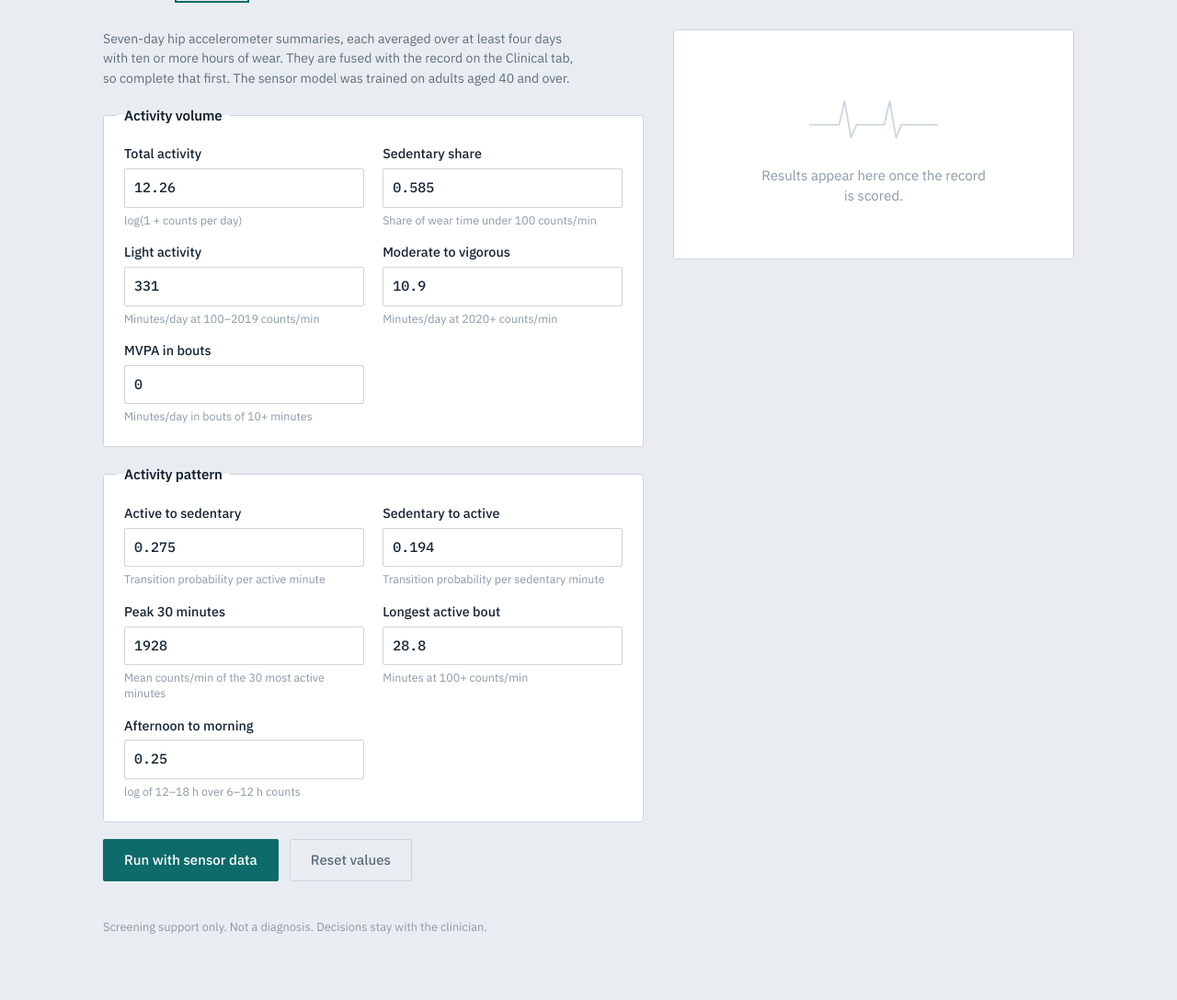
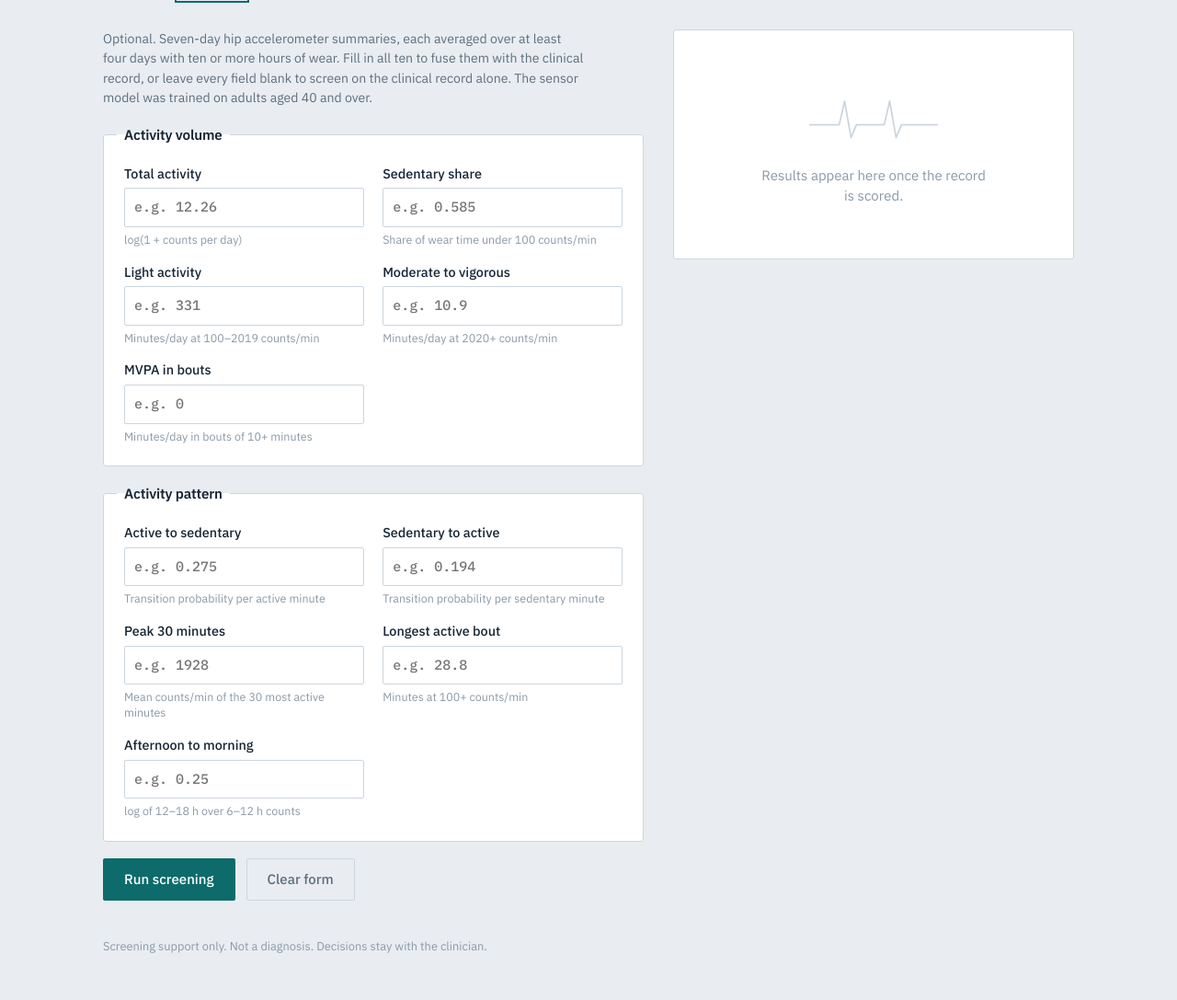
Before and after one commit to Shyamanth-2005/pad, a FastAPI app: page / in a window 1280 px wide, after a click on "Sensor". Shown: the part 292-1379 px from the top of the page at 92% size. Before the commit the page ends 1307 px from the top, so only its background shows below. Run offline with FastAPI, Linux system fonts and the light colour scheme; parts of the project's set-up code (start-up, migrations or seed data) failed here and were passed over.

Commit message:
feat: single run button with optional sensor data

```diff
--- a/src/static/app.js
+++ b/src/static/app.js
@@ -1,7 +1,8 @@
 const form = document.getElementById("intake");
 const errorBox = document.getElementById("error");
 const sensorForm = document.getElementById("sensor-intake");
-const sensorErrorBox = document.getElementById("sensor-error");
+const sensorFields = [...sensorForm.querySelectorAll("input")];
+const clearButton = document.getElementById("clear");
 
 const placeholder = document.getElementById("placeholder");
 const result = document.getElementById("result");
@@ -49,6 +50,15 @@ function collectSensor() {
     summaries[name] = Number(raw);
   }
   return summaries;
+}
+
+// A blank Sensor tab means no recording, so the record is scored on clinical
+// data alone. Once any field is filled all ten become required: the sensor
+// model has no imputation, so a partial recording is an error, not a recording.
+function syncSensorRequired() {
+  const entered = sensorFields.some((input) => input.value.trim() !== "");
+  for (const input of sensorFields) input.required = entered;
+  return entered;
 }
 
 function describeProblem(detail) {
@@ -157,36 +167,36 @@ form.addEventListener("input", (event) => {
   }
 });
 
-form.addEventListener("reset", () => {
+sensorForm.addEventListener("input", syncSensorRequired);
+
+clearButton.addEventListener("click", () => {
+  form.reset();
+  sensorForm.reset();
+  syncSensorRequired();
   clearResult();
   errorBox.hidden = true;
   setTimeout(updateRatio);
 });
 
+// The one Run button submits the clinical form from any tab. A gap in either
+// form sends the user to that tab with the browser pointing at the field.
 form.addEventListener("submit", (event) => {
   event.preventDefault();
   errorBox.hidden = true;
-  if (!form.reportValidity()) return;
-  score(collect(), event.submitter, errorBox);
-});
-
-sensorForm.addEventListener("reset", () => {
-  clearResult();
-  sensorErrorBox.hidden = true;
-});
-
-sensorForm.addEventListener("submit", (event) => {
-  event.preventDefault();
-  sensorErrorBox.hidden = true;
-  // The fusion needs the clinical score, so an incomplete record sends the
-  // user back to the Clinical tab with the browser pointing at the gap.
   if (!form.checkValidity()) {
     selectTab(document.getElementById("tab-clinical"));
     form.reportValidity();
     return;
   }
-  if (!sensorForm.reportValidity()) return;
-  score({ ...collect(), Accelerometry: collectSensor() }, event.submitter, sensorErrorBox);
+  const hasSensor = syncSensorRequired();
+  if (!sensorForm.checkValidity()) {
+    selectTab(document.getElementById("tab-sensor"));
+    sensorForm.reportValidity();
+    return;
+  }
+  const payload = collect();
+  if (hasSensor) payload.Accelerometry = collectSensor();
+  score(payload, event.submitter, errorBox);
 });
 
 // ---------------------------------------------------------------- tabs
--- a/src/static/style.css
+++ b/src/static/style.css
@@ -107,7 +107,7 @@ body {
 
 /* ---------------------------------------------------------- form */
 
-.intake { min-width: 0; }
+.inputs, .intake { min-width: 0; }
 
 .group {
   border: 1px solid var(--rule);
--- a/src/templates/index.html
+++ b/src/templates/index.html
@@ -28,6 +28,8 @@
 </nav>
 
 <main class="workspace">
+
+  <div class="inputs">
 
   <form id="intake" class="intake" role="tabpanel" aria-labelledby="tab-clinical"
         tabindex="0" novalidate>
@@ -145,47 +147,43 @@
       </div>
     </fieldset>
 
-    <div class="actions">
-      <button type="submit" class="run">Run screening</button>
-      <button type="reset" class="clear">Clear form</button>
-      <p class="error" id="error" hidden></p>
-    </div>
   </form>
 
   <form id="sensor-intake" class="intake" role="tabpanel" aria-labelledby="tab-sensor"
         tabindex="0" novalidate hidden>
 
-    <p class="lede">Seven-day hip accelerometer summaries, each averaged over at
-       least four days with ten or more hours of wear. They are fused with the
-       record on the Clinical tab, so complete that first. The sensor model was
-       trained on adults aged 40 and over.</p>
+    <p class="lede">Optional. Seven-day hip accelerometer summaries, each averaged
+       over at least four days with ten or more hours of wear. Fill in all ten to
+       fuse them with the clinical record, or leave every field blank to screen on
+       the clinical record alone. The sensor model was trained on adults aged 40
+       and over.</p>
 
     <fieldset class="group">
       <legend>Activity volume</legend>
       <div class="fields">
         <label class="field">
           <span>Total activity</span>
-          <input type="number" name="Log_Total_Counts" min="0" max="18" step="any" value="12.26" required>
+          <input type="number" name="Log_Total_Counts" min="0" max="18" step="any" placeholder="e.g. 12.26">
           <em>log(1 + counts per day)</em>
         </label>
         <label class="field">
           <span>Sedentary share</span>
-          <input type="number" name="Sedentary_Share" min="0" max="1" step="any" value="0.585" required>
+          <input type="number" name="Sedentary_Share" min="0" max="1" step="any" placeholder="e.g. 0.585">
           <em>Share of wear time under 100 counts/min</em>
         </label>
         <label class="field">
           <span>Light activity</span>
-          <input type="number" name="Light_Minutes" min="0" max="1440" step="any" value="331" required>
+          <input type="number" name="Light_Minutes" min="0" max="1440" step="any" placeholder="e.g. 331">
           <em>Minutes/day at 100&ndash;2019 counts/min</em>
         </label>
         <label class="field">
           <span>Moderate to vigorous</span>
-          <input type="number" name="MVPA_Minutes" min="0" max="1440" step="any" value="10.9" required>
+          <input type="number" name="MVPA_Minutes" min="0" max="1440" step="any" placeholder="e.g. 10.9">
           <em>Minutes/day at 2020+ counts/min</em>
         </label>
         <label class="field">
           <span>MVPA in bouts</span>
-          <input type="number" name="MVPA_Bout_Minutes" min="0" max="1440" step="any" value="0" required>
+          <input type="number" name="MVPA_Bout_Minutes" min="0" max="1440" step="any" placeholder="e.g. 0">
           <em>Minutes/day in bouts of 10+ minutes</em>
         </label>
       </div>
@@ -196,43 +194,47 @@
       <div class="fields">
         <label class="field">
           <span>Active to sedentary</span>
-          <input type="number" name="ASTP" min="0" max="1" step="any" value="0.275" required>
+          <input type="number" name="ASTP" min="0" max="1" step="any" placeholder="e.g. 0.275">
           <em>Transition probability per active minute</em>
         </label>
         <label class="field">
           <span>Sedentary to active</span>
-          <input type="number" name="SATP" min="0" max="1" step="any" value="0.194" required>
+          <input type="number" name="SATP" min="0" max="1" step="any" placeholder="e.g. 0.194">
           <em>Transition probability per sedentary minute</em>
         </label>
         <label class="field">
           <span>Peak 30 minutes</span>
-          <input type="number" name="Peak30_Counts" min="0" max="32767" step="any" value="1928" required>
+          <input type="number" name="Peak30_Counts" min="0" max="32767" step="any" placeholder="e.g. 1928">
           <em>Mean counts/min of the 30 most active minutes</em>
         </label>
         <label class="field">
           <span>Longest active bout</span>
-          <input type="number" name="Longest_Active_Bout" min="0" max="1440" step="any" value="28.8" required>
+          <input type="number" name="Longest_Active_Bout" min="0" max="1440" step="any" placeholder="e.g. 28.8">
           <em>Minutes at 100+ counts/min</em>
         </label>
         <label class="field">
           <span>Afternoon to morning</span>
-          <input type="number" name="Log_PM_AM_Ratio" min="-18" max="18" step="any" value="0.25" required>
+          <input type="number" name="Log_PM_AM_Ratio" min="-18" max="18" step="any" placeholder="e.g. 0.25">
           <em>log of 12&ndash;18 h over 6&ndash;12 h counts</em>
         </label>
       </div>
     </fieldset>
 
-    <div class="actions">
-      <button type="submit" class="run">Run with sensor data</button>
-      <button type="reset" class="clear">Reset values</button>
-      <p class="error" id="sensor-error" hidden></p>
-    </div>
   </form>
 
   <section class="stub" id="panel-medical" role="tabpanel"
            aria-labelledby="tab-medical" tabindex="0" hidden>
     <p>Medical input is not wired up yet.</p>
   </section>
+
+  <!-- Outside the tab panels so one button scores from any tab. -->
+  <div class="actions">
+    <button type="submit" form="intake" class="run">Run screening</button>
+    <button type="button" class="clear" id="clear">Clear form</button>
+    <p class="error" id="error" hidden></p>
+  </div>
+
+  </div>
 
   <aside class="readout" id="readout" aria-live="polite">
 
```
Also changed, not shown: README.md.
